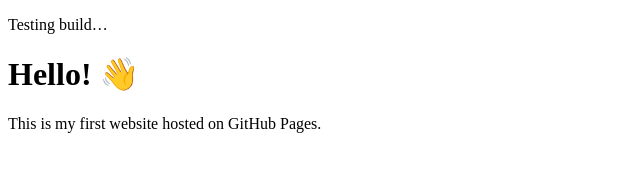
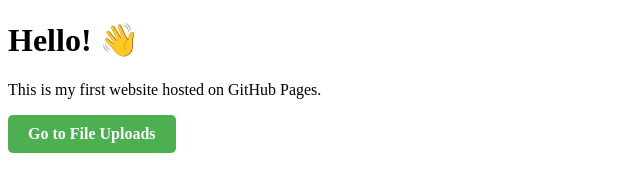
Before and after one commit to Foley25/Vendas, a plain HTML site: page index.html in a window 1280 px wide. Shown: the whole page, without its empty margins (0-640 px from the left). Drawn offline with Linux system fonts and the light colour scheme.

Commit message:
Update index.html

```diff
--- a/index.html
+++ b/index.html
@@ -4,8 +4,19 @@
   <title>My First Website</title>
 </head>
 <body>
-  <p>Testing build…</p>
   <h1>Hello! 👋</h1>
   <p>This is my first website hosted on GitHub Pages.</p>
+  <a href="fileuploads.html" style="
+  display: inline-block;
+  padding: 10px 20px;
+  background-color: #4CAF50;
+  color: white;
+  text-decoration: none;
+  border-radius: 5px;
+  font-weight: bold;
+">
+  Go to File Uploads
+</a>
+
 </body>
 </html>
```
